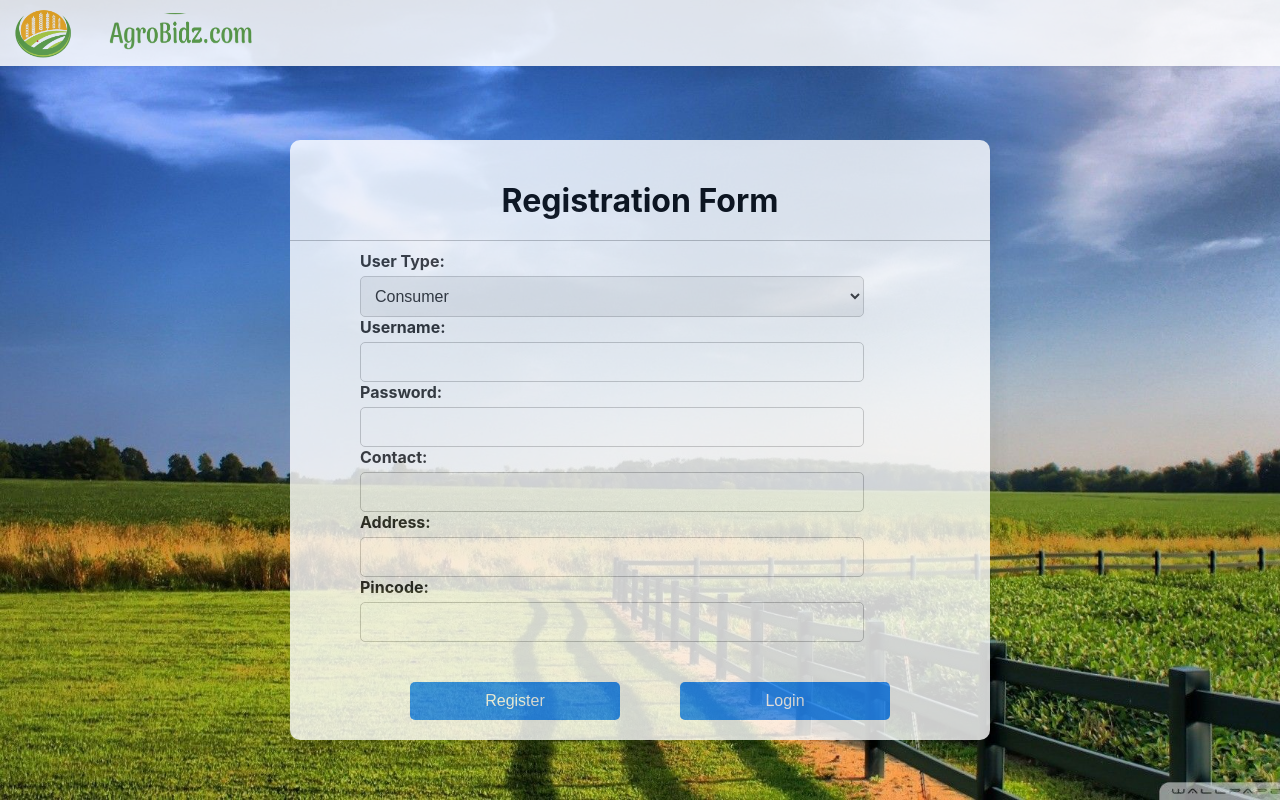
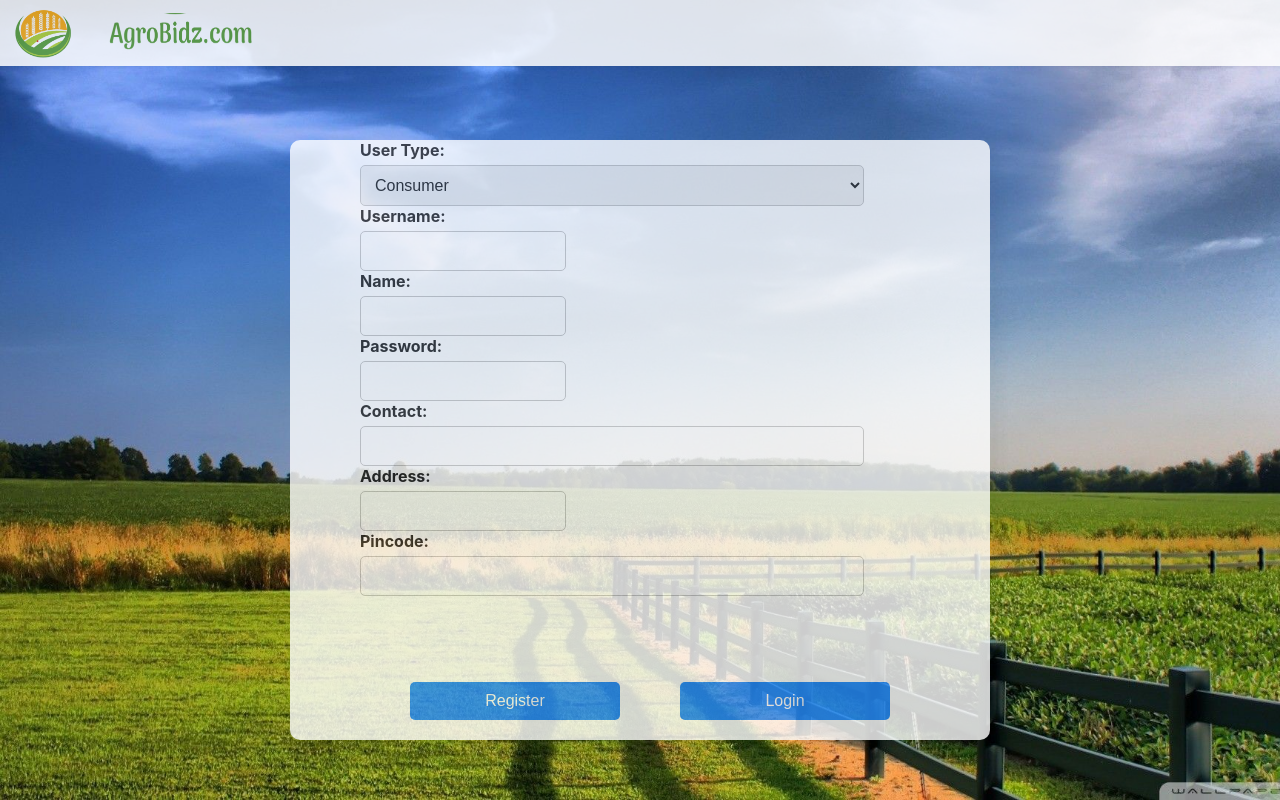
Before and after one commit to duston04/SPE_MAJOR, a React (Create React App) app in the folder frontend/farmer-auction-app/: page / in a window 1280 px wide. Both pictures are taken after a click on the button "Signup". Built offline with nearby package versions, Linux system fonts and the light colour scheme.

Commit message:
added fiedl changes for the user register page.

```diff
--- a/frontend/farmer-auction-app/src/Screens/Register Module/Registration.js
+++ b/frontend/farmer-auction-app/src/Screens/Register Module/Registration.js
@@ -1,33 +1,30 @@
 import React, { useState } from "react";
 import classes from "./Registration.module.css";
+import RegistrationUtility from "../../Utilities/RegistrationUtility/RegistrationUtility";
+import InputTextField from "../../UI Screen Components/InputTextField/InputTextField";
 
 const Registration = (props) => {
-  const [username, setUsername] = useState("");
-  const [password, setPassword] = useState("");
+  // const [username, setUsername] = useState("");
+  // const [password, setPassword] = useState("");
   const [contact, setContact] = useState("");
-  // const [gender, setGender] = useState("male");
-  const [address, setAddress] = useState("");
+  // const [address, setAddress] = useState("");
   const [pincode, setPincode] = useState("");
-  const [userType, setUserType] = useState("consumer");
+  // const [userType, setUserType] = useState("consumer");
 
-  const handleUsernameChange = (event) => {
-    setUsername(event.target.value);
-  };
+  const [registerUserData, setRegisterUserData] = useState(
+    RegistrationUtility.getRegisterUserInitialData()
+  );
 
-  const handlePasswordChange = (event) => {
-    setPassword(event.target.value);
+  //Update User registration data...
+  const setUserRegistrationData = (userData) => {
+    setRegisterUserData((userRegisterData) => {
+      console.log({ ...userRegisterData, ...userData });
+      return { ...userRegisterData, ...userData };
+    });
   };
 
   const handleContactChange = (event) => {
     setContact(event.target.value);
-  };
-
-  // const handleGenderChange = (event) => {
-  //   setGender(event.target.value);
-  // };
-
-  const handleAddressChange = (event) => {
-    setAddress(event.target.value);
   };
 
   const handlePincodeChange = (event) => {
@@ -35,7 +32,7 @@ const Registration = (props) => {
   };
 
   const handleUserTypeChange = (event) => {
-    setUserType(event.target.value);
+    setUserRegistrationData({ "usertype" : event.target.value});
   };
 
   const handleSubmit = (event) => {
@@ -44,43 +41,60 @@ const Registration = (props) => {
   };
   const loginButtonHandler = () => {
     props.setScreen("Login");
+
+    props.showBottomMessageBar({
+      message: "Testing message",
+      messageType: "info",
+    });
   };
 
   return (
     <div className={classes.registration_form}>
-      <h1>Registration Form</h1>
+    {/* code to removed from comment */}
+      {/* <h1>Registration Form</h1> */}
       <form onSubmit={handleSubmit}>
         <label>User Type:</label>
-        <select value={userType} onChange={handleUserTypeChange}>
+        <select value={registerUserData["usertype"]} onChange={handleUserTypeChange}>
           <option value="consumer">Consumer</option>
           <option value="farmer">Farmer</option>
         </select>
 
-        <label>Username:</label>
-        <input type="text" value={username} onChange={handleUsernameChange} />
+        <div>
+          <label>Username:</label>
+          <InputTextField
+            value={registerUserData["username"]}
+            onChange={setUserRegistrationData}
+            mappedKey="username"
+          />
+
+          <label>Name:</label>
+          <InputTextField
+            value={registerUserData["name"]}
+            onChange={setUserRegistrationData}
+            mappedKey="name"
+          />
+        </div>
 
         <label>Password:</label>
-        <input
-          type="password"
-          value={password}
-          onChange={handlePasswordChange}
+        <InputTextField
+          value={registerUserData["password"]}
+          onChange={setUserRegistrationData}
+          mappedKey="password"
         />
 
         <label>Contact: </label>
         <input type="number" value={contact} onChange={handleContactChange} />
 
-        {/* <label>Gender:</label>
-        <select value={gender} onChange={handleGenderChange}>
-          <option value="male">Male</option>
-          <option value="female">Female</option>
-          <option value="other">Other</option>
-        </select> */}
-
         <label>Address: </label>
-        <input type="text" value={address} onChange={handleAddressChange} />
+        <InputTextField
+          value={registerUserData["address"]}
+          onChange={setUserRegistrationData}
+          mappedKey="address"
+        />
 
         <label>Pincode: </label>
         <input type="number" value={pincode} onChange={handlePincodeChange} />
+
         <div
           style={{
             position: "absolute",
--- a/frontend/farmer-auction-app/src/Screens/application.js
+++ b/frontend/farmer-auction-app/src/Screens/application.js
@@ -1,21 +1,61 @@
-import { useState } from "react";
+import { useState, useEffect } from "react";
 import Login from "./Login Module/Login";
 import classes from "./application.module.css";
 import Registration from "./Register Module/Registration";
 import NavBars from "../UI Screen Components/NavBar/NavBar";
 import FarmerDashBoard from "./Farmer Module/FarmerDashBoard";
+import Alert from "@mui/material/Alert";
+import Snackbar from "@mui/material/Snackbar";
 
 const Application = () => {
   const [screen, setScreen] = useState("Login");
   const [userScreenType, setUserScreenType] = useState("");
   const [farmerScreen, setFarmerScreen] = useState("Active List");
 
+  //Meesage Alert Props...
+  const [alertFlag, setAlertFlag] = useState(false);
+  const [alertMessage, setAlertMessage] = useState("");
+  const [alertInfo, setAlertInfo] = useState("info");
+
+
+
+
+
+
+  useEffect(() => {
+    const timeId = setTimeout(() => {
+      // After 3 seconds set the show value to false
+      setAlertFlag(false);
+    }, 3000);
+
+    return () => {
+      clearTimeout(timeId);
+    };
+  }, [alertFlag]);
+
+
+
+  const showBottomMessageBar = (errorMessageData) => {
+    console.log("**************************************");
+    console.log(errorMessageData);
+    setAlertInfo(errorMessageData["messageType"]);
+    setAlertMessage(errorMessageData["message"]);
+    setAlertFlag(true);
+  };
+
   return (
     <div className={classes.bg_container}>
+    {alertFlag === true && (
+        <Snackbar open={alertFlag}>
+          <Alert severity={alertInfo} sx={{ width: "100%" }}>
+            {alertMessage}
+          </Alert>
+        </Snackbar>
+      )}
       {screen === "Login" && (
         <Login setScreen={setScreen} setUserScreenType={setUserScreenType} />
       )}
-      {screen === "SignUp" && <Registration setScreen={setScreen} />}
+      {screen === "SignUp" && <Registration setScreen={setScreen} showBottomMessageBar={showBottomMessageBar}/>}
       {screen === "Farmer Dashboard" && (
         <FarmerDashBoard setScreen={setScreen} farmerScreen={farmerScreen} />
       )}
--- a/frontend/farmer-auction-app/src/UI Screen Components/InputTextField/InputTextField.js
+++ b/frontend/farmer-auction-app/src/UI Screen Components/InputTextField/InputTextField.js
@@ -1,8 +1,5 @@
-import classes from "./InputTextField.module.css";
 
 const InputTextField = (props) => {
-  console.log("console.log(props.isRequired)");
-  console.log(props.isRequired);
 
   const inputTextFieldDataChangeHandler = (event) => {
     props.onChange({ [props.mappedKey]: event.target.value });
@@ -27,8 +24,10 @@ const InputTextField = (props) => {
     );
   }
 
+  const styleName = props.children;
+
   return (
-    <div className={classes.txt_field}>
+    <div className={styleName}>
       {inputFieldElement}
       <span></span>
       <label>{props.label}</label>
--- /dev/null
+++ b/frontend/farmer-auction-app/src/Utilities/RegistrationUtility/RegistrationUtility.js
@@ -0,0 +1,18 @@
+//Create User Options Keys...
+const getRegisterUserInitialData = () => {
+  return {
+    username: "",
+    password: "",
+    address: "",
+    name: "",
+    pincode: "",
+    contact: "",
+    usertype : "consumer"
+  };
+};
+
+const RegistrationUtility = {
+  getRegisterUserInitialData,
+};
+
+export default RegistrationUtility;
```
